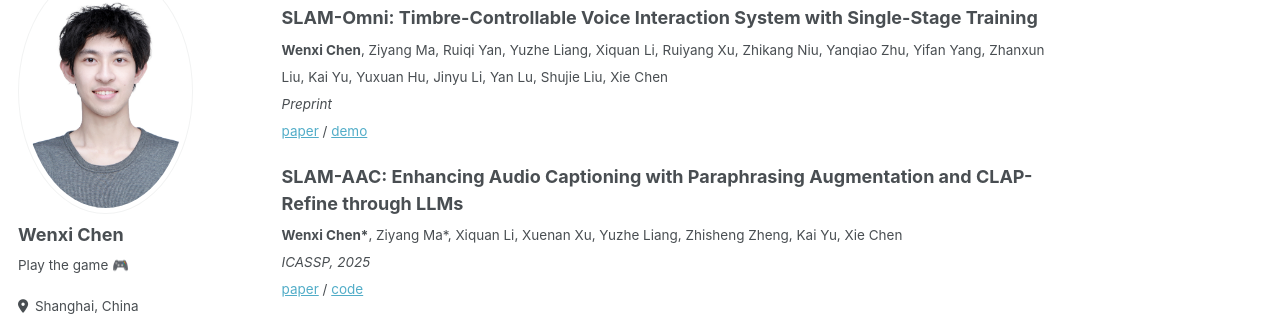
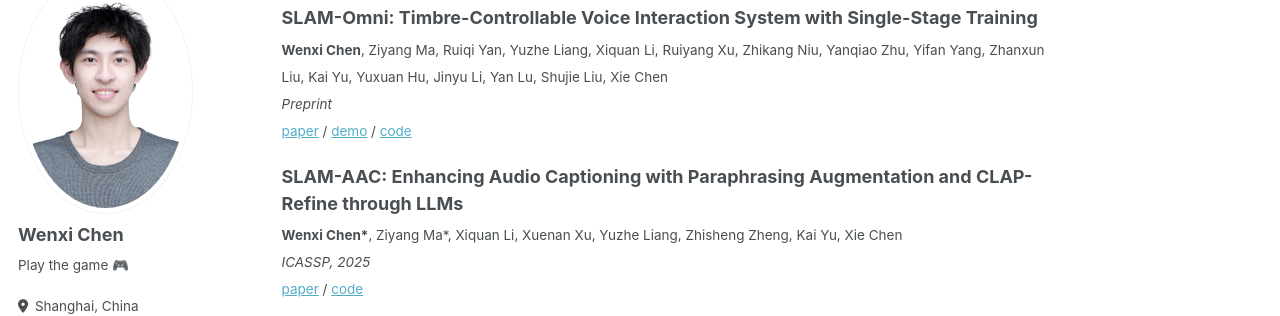
Before and after one commit to cwx-worst-one/cwx-worst-one.github.io, a Jekyll site: the page built from _pages/about.md, in a window 1280 px wide and 900 px high, scrolled down 412 px. Shown: the part 137-453 px from the top of the window. Built offline with Jekyll 4.4.1, drawn with Linux system fonts in a browser that asks for light colours; some web fonts are replaced.

Commit message:
update pages

```diff
--- a/_pages/about.md
+++ b/_pages/about.md
@@ -32,7 +32,7 @@ For the most up-to-date information, please visit my [Google Scholar](https://sc
 **SLAM-Omni: Timbre-Controllable Voice Interaction System with Single-Stage Training**\
 <sub>**Wenxi Chen**, Ziyang Ma, Ruiqi Yan, Yuzhe Liang, Xiquan Li, Ruiyang Xu, Zhikang Niu, Yanqiao Zhu, Yifan Yang, Zhanxun Liu, Kai Yu, Yuxuan Hu, Jinyu Li, Yan Lu, Shujie Liu, Xie Chen</sub>\
 <sub>*Preprint*</sub>\
-<sub>[paper](https://arxiv.org/abs/2412.15649) / [demo](https://slam-omni.github.io/)</sub>
+<sub>[paper](https://arxiv.org/abs/2412.15649) / [demo](https://slam-omni.github.io/) / [code](https://github.com/X-LANCE/SLAM-LLM/tree/main/examples/s2s)</sub>
 
 
 **SLAM-AAC: Enhancing Audio Captioning with Paraphrasing Augmentation and CLAP-Refine through LLMs**\
```
